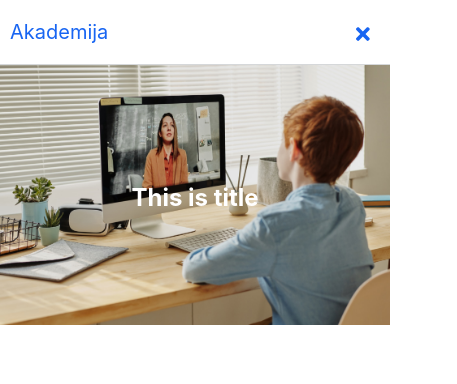
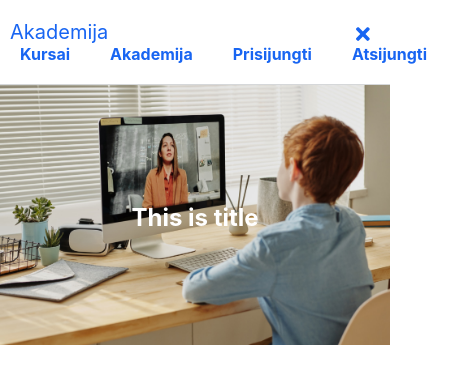
Before and after one commit to ArnasDickus/Akademija, a React (Create React App) app: page / in a window 390 px wide. Both pictures are taken after a click on the icon 361 px from the left and 34 px from the top of the page. Shown: the top 384 px of the page, 457 px wide, since content can reach past the window. Built offline with nearby package versions, Linux system fonts and the light colour scheme.

Commit message:
fix header side menu

```diff
--- a/src/components/header/hamburger/hamburger.component.js
+++ b/src/components/header/hamburger/hamburger.component.js
@@ -13,8 +13,9 @@ class Hamburger extends Component {
     }
     handleClick = () => {
         this.setState({ HamburgerOpen: !this.state.HamburgerOpen });
-        // this.props.menuOpen();
+        this.props.menuOpen();
     };
+
     render() {
         const { HamburgerOpen } = this.state;
         return (
--- a/src/components/header/header.component.js
+++ b/src/components/header/header.component.js
@@ -2,6 +2,7 @@ import React from 'react';
 import classes from './header.module.scss';
 import { Link } from "react-router-dom";
 import Hamburger from "./hamburger/hamburger.component";
+import SideMenu from "./sideMenu/sideMenu";
 
 
 class Header extends React.Component {
@@ -13,14 +14,22 @@ class Header extends React.Component {
         }
     }
 
-    ToggleMenu = () => this.setState({ menuOpen: !this.state.menuOpen });
+    toggleMenu = () => this.setState({ menuOpen: !this.state.menuOpen });
     closeSideMenu = () => this.setState({ menuOpen: false });
 
     render () {
+        const { menuOpen } = this.state;
+        console.log(menuOpen);
+
         return (
             <div className={classes.header}>
                 <div className={classes.wrapper}>
-                    <Hamburger />
+                    <Hamburger menuOpen={this.toggleMenu} />
+                    { menuOpen ? (
+                        <SideMenu />
+                    ) : (
+                        ""
+                    )}
 
                     <div className={classes.row}>
                         <div>
--- a/src/components/header/header.module.scss
+++ b/src/components/header/header.module.scss
@@ -23,8 +23,6 @@
 .row {
     display: flex;
     justify-content: space-between;
-
-
 }
 
 .navLink {
--- a/src/components/header/sideMenu/sideMenu.js
+++ b/src/components/header/sideMenu/sideMenu.js
@@ -0,0 +1,18 @@
+import React from "react";
+import classesHeader from '../header.module.scss';
+import {Link} from "react-router-dom";
+
+const SideMenu = () => {
+    return (
+        <aside>
+            <div>
+                <Link className={classesHeader.navLink} to="/courses">Kursai</Link>
+                <Link className={classesHeader.navLink} to="/">Akademija</Link>
+                <a className={classesHeader.navLink} href="/#">Prisijungti</a>
+                <a className={classesHeader.navLink} href="/#">Atsijungti </a>
+            </div>
+        </aside>
+    );
+};
+
+export default SideMenu;
```
